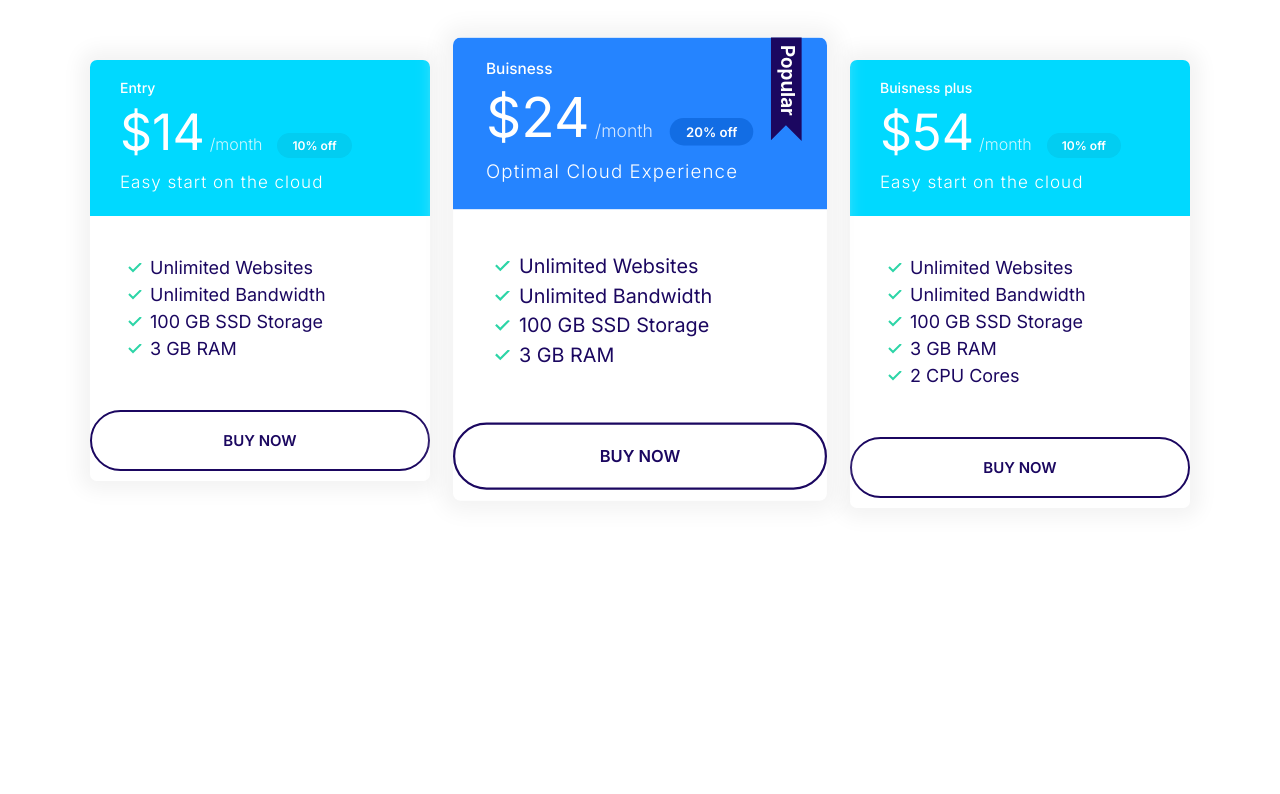
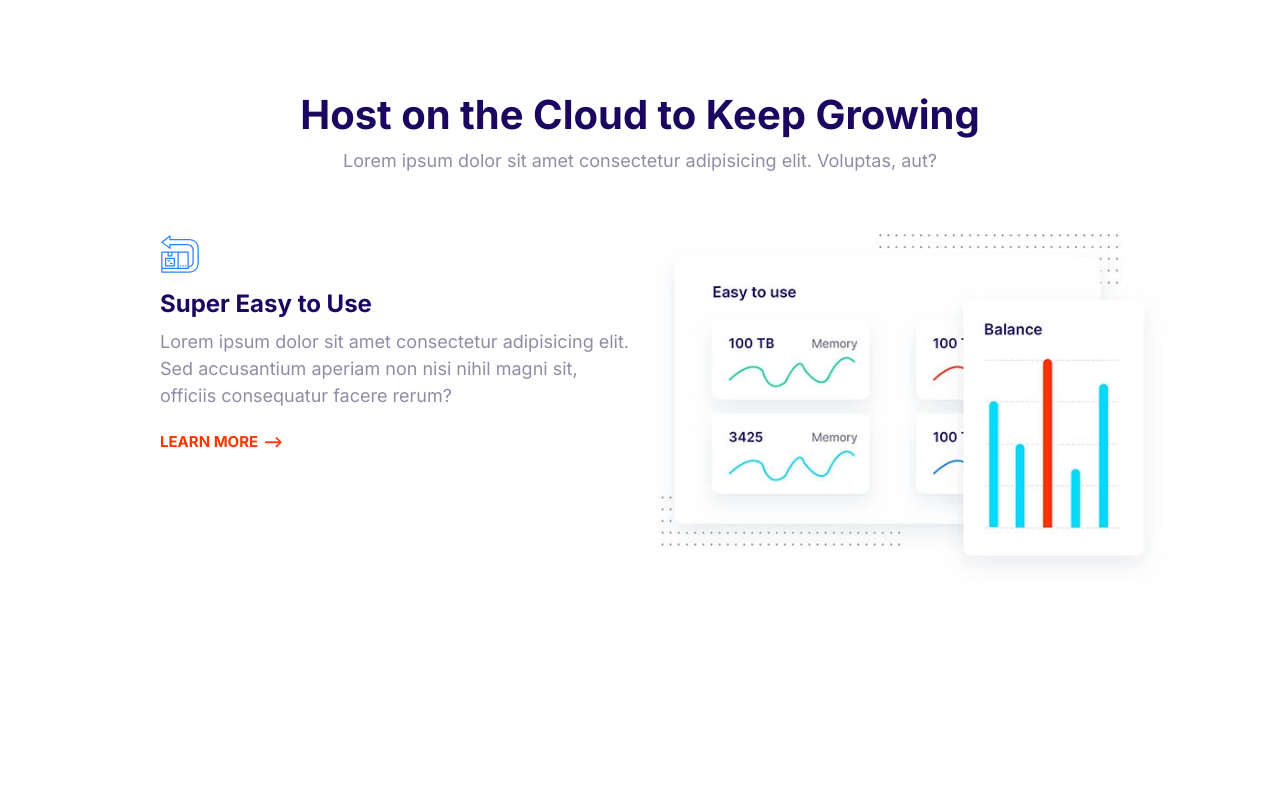
Before and after one commit to MFaithSims/skystash, a plain HTML site: page index.html in a window 1280 px wide. Shown: the top 794 px of the page. Drawn offline with Linux system fonts and the light colour scheme.

Commit message:
Finished the features portion of the website

```diff
--- a/css/styles.css
+++ b/css/styles.css
@@ -762,3 +762,33 @@
     max-width: 500px;
     margin: 0 auto;
 }
+
+/* Features Block */
+
+/* We use articles here because independent self contained content */
+.feature {
+  gap: 3rem 2rem;
+  margin: 2rem;
+}
+
+.feature:first-of-type {
+  margin-top: 6rem;
+}
+.feature__heading {
+  margin: 1rem 0;
+}
+
+.feature__image {
+  width: 100%;
+}
+
+.feature__content {
+  margin-left: 5rem;
+}
+
+.feature_head {
+  margin: 0 auto;
+  justify-content: center;
+  justify-self: center;
+  text-align: center;
+}
--- a/index.html
+++ b/index.html
@@ -14,71 +14,126 @@
     <link rel="stylesheet" href="css/styles.css" />
   </head>
   <body>
-    <section class="block container block-plans">
-      <div class="grid grid--1x3">
-        <div class="plan">
-          <div class="card card--secondary">
-            <header class="card__header">
-              <h3 class="plan__name">Entry</h3>
-              <span class="plan__price">$14</span>
-              <span class="plan__billing-cycle">/month</span>
-              <span class="badge badge--secondary badge--small">10% off</span>
-              <span class="plan__description">Easy start on the cloud</span>
-            </header>
-            <div class="card__body">
-              <ul class="list list--tick">
-                <li class="list_item">Unlimited Websites</li>
-                <li class="list_item">Unlimited Bandwidth</li>
-                <li class="list_item">100 GB SSD Storage</li>
-                <li class="list_item">3 GB RAM</li>
-              </ul>
-            </div>
-            <button class="btn btn--outline btn--block">Buy Now</button>
-          </div>
+    <section class="block container">
+      <div class="feature_head">
+        <h2>Host on the Cloud to Keep Growing</h2>
+        <p>
+          Lorem ipsum dolor sit amet consectetur adipisicing elit. Voluptas,
+          aut?
+        </p>
+      </div>
+
+      <article class="grid grid--1x2 feature">
+        <div class="feature__content">
+          <svg class="icon icon--primary">
+            <use xlink:href="images/sprite.svg#easy"></use>
+          </svg>
+
+          <h3 class="feature__heading">Super Easy to Use</h3>
+          <p>
+            Lorem ipsum dolor sit amet consectetur adipisicing elit. Sed
+            accusantium aperiam non nisi nihil magni sit, officiis consequatur
+            facere rerum?
+          </p>
+          <a href="#" class="link-arrow">Learn More</a>
         </div>
-        <div class="plan plan--popular">
-          <div class="card card--primary">
-            <header class="card__header">
-              <h3 class="plan__name">Buisness</h3>
-              <span class="plan__price">$24</span>
-              <span class="plan__billing-cycle">/month</span>
-              <span class="badge badge--primary badge--small">20% off</span>
-              <span class="plan__description">Optimal Cloud Experience</span>
-            </header>
-            <div class="card__body">
-              <ul class="list list--tick">
-                <li class="list_item">Unlimited Websites</li>
-                <li class="list_item">Unlimited Bandwidth</li>
-                <li class="list_item">100 GB SSD Storage</li>
-                <li class="list_item">3 GB RAM</li>
-              </ul>
-            </div>
-            <button class="btn btn--outline btn--block">Buy Now</button>
-          </div>
+
+        <picture>
+          <source
+            type="image/webp"
+            srcset="images/easy.webp 1x, images/easy@2x.webp 2x"
+          />
+          <source
+            type="image/jpg"
+            srcset="images/easy.jpg 1x, images/easy@2x.jpg 2x"
+          />
+          <img class="feature__image" src="/images/easy@2x.jpg" alt="" />
+        </picture>
+      </article>
+    </section>
+    <section class="block container">
+      <article class="grid grid--1x2 feature">
+        <picture>
+          <source
+            type="image/webp"
+            srcset="images/fast.webp 1x, images/fast@2x.webp 2x"
+          />
+          <source
+            type="image/jpg"
+            srcset="images/fast.jpg 1x, images/fast@2x.jpg 2x"
+          />
+          <img class="feature__image" src="/images/fast@2x.jpg" alt="" />
+        </picture>
+        <div class="feature__content">
+          <svg class="icon icon--primary">
+            <use xlink:href="images/sprite.svg#computer"></use>
+          </svg>
+
+          <h3 class="feature__heading">Simply Fast Websites</h3>
+          <p>
+            Lorem ipsum dolor sit amet consectetur adipisicing elit. Sed
+            adipisci illo eaque natus repellat iste aliquam error officia nulla
+            reprehenderit.
+          </p>
+          <a href="#" class="link-arrow">Learn More</a>
         </div>
-        <div class="plan">
-          <div class="card card--secondary">
-            <header class="card__header">
-              <h3 class="plan__name">Buisness plus</h3>
-              <span class="plan__price">$54</span>
-              <span class="plan__billing-cycle">/month</span>
-              <span class="badge badge--secondary badge--small">10% off</span>
-              <span class="plan__description">Easy start on the cloud</span>
-            </header>
-            <div class="card__body">
-              <ul class="list list--tick">
-                <li class="list_item">Unlimited Websites</li>
-                <li class="list_item">Unlimited Bandwidth</li>
-                <li class="list_item">100 GB SSD Storage</li>
-                <li class="list_item">3 GB RAM</li>
-                <li class="list_item">2 CPU Cores</li>
-              </ul>
-            </div>
-            <button class="btn btn--outline btn--block">Buy Now</button>
-          </div>
+      </article>
+    </section>
+    <section class="block container">
+      <article class="grid grid--1x2 feature">
+        <div class="feature__content">
+          <svg class="icon icon--primary">
+            <use xlink:href="images/sprite.svg#wordpress"></use>
+          </svg>
+
+          <h3 class="feature__heading">Wordpress Made Easy</h3>
+          <p>
+            Lorem ipsum dolor sit amet consectetur adipisicing elit. Voluptatum,
+            reprehenderit. Facilis, error. Quibusdam aspernatur temporibus
+            molestiae nulla quos quis earum?
+          </p>
+          <a href="#" class="link-arrow">Learn More</a>
         </div>
-      </div>
+
+        <picture>
+          <source
+            type="image/webp"
+            srcset="images/wordpress.webp 1x, images/wordpress@2x.webp 2x"
+          />
+          <source
+            type="image/jpg"
+            srcset="images/wordpress.jpg 1x, images/wordpress@2x.jpg 2x"
+          />
+          <img class="feature__image" src="/images/wordpress@2x.jpg" alt="" />
+        </picture>
+      </article>
     </section>
-    <script src="js/main.js"></script>
+    <section class="block container">
+      <article class="grid grid--1x2 feature">
+        <picture>
+          <source
+            type="image/webp"
+            srcset="images/support.webp 1x, images/support@2x.webp 2x"
+          />
+          <source
+            type="image/jpg"
+            srcset="images/support.jpg 1x, images/support@2x.jpg 2x"
+          />
+          <img class="feature__image" src="/images/support@2x.jpg" alt="" />
+        </picture>
+        <div class="feature__content">
+          <svg class="icon icon--primary">
+            <use xlink:href="images/sprite.svg#clock"></use>
+          </svg>
+
+          <h3 class="feature__heading">24/7 Expert Support</h3>
+          <p>
+            Lorem ipsum dolor sit amet consectetur, adipisicing elit. Eius quia
+            minus voluptas eos voluptate tempore eum maxime dicta harum officia?
+          </p>
+          <a href="#" class="link-arrow">Learn More</a>
+        </div>
+      </article>
+    </section>
   </body>
 </html>
```
Also changed, not shown: components/featuresbock.html (added, +122 -0 lines), images/easy.jpg (added), images/easy.webp (added), images/easy@2x.jpg (added), images/easy@2x.webp (added), images/fast.jpg (added), images/fast.webp (added), images/fast@2x.jpg (added), images/fast@2x.webp (added), images/support.jpg (added), images/support.webp (added), images/support@2x.jpg (added), images/support@2x.webp (added), images/wordpress.jpg (added), 3 more files.
